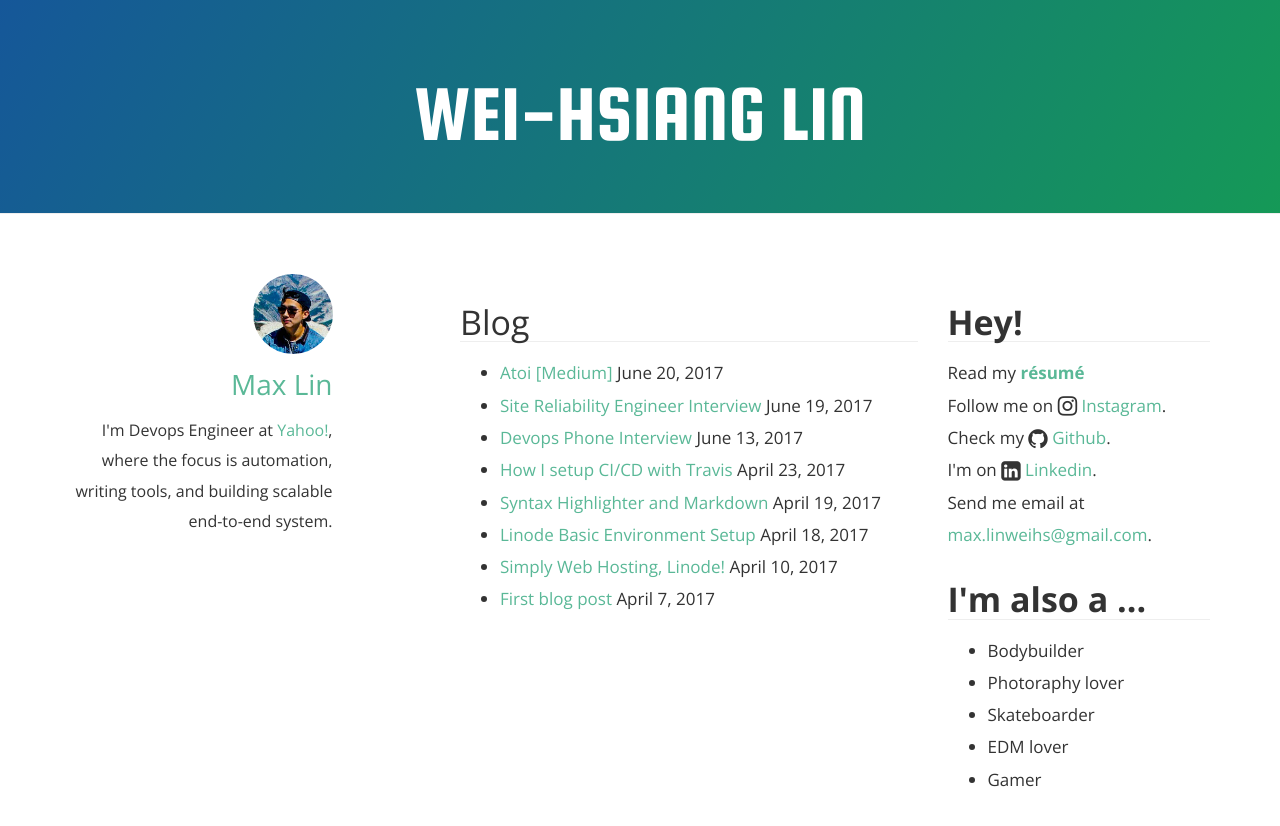
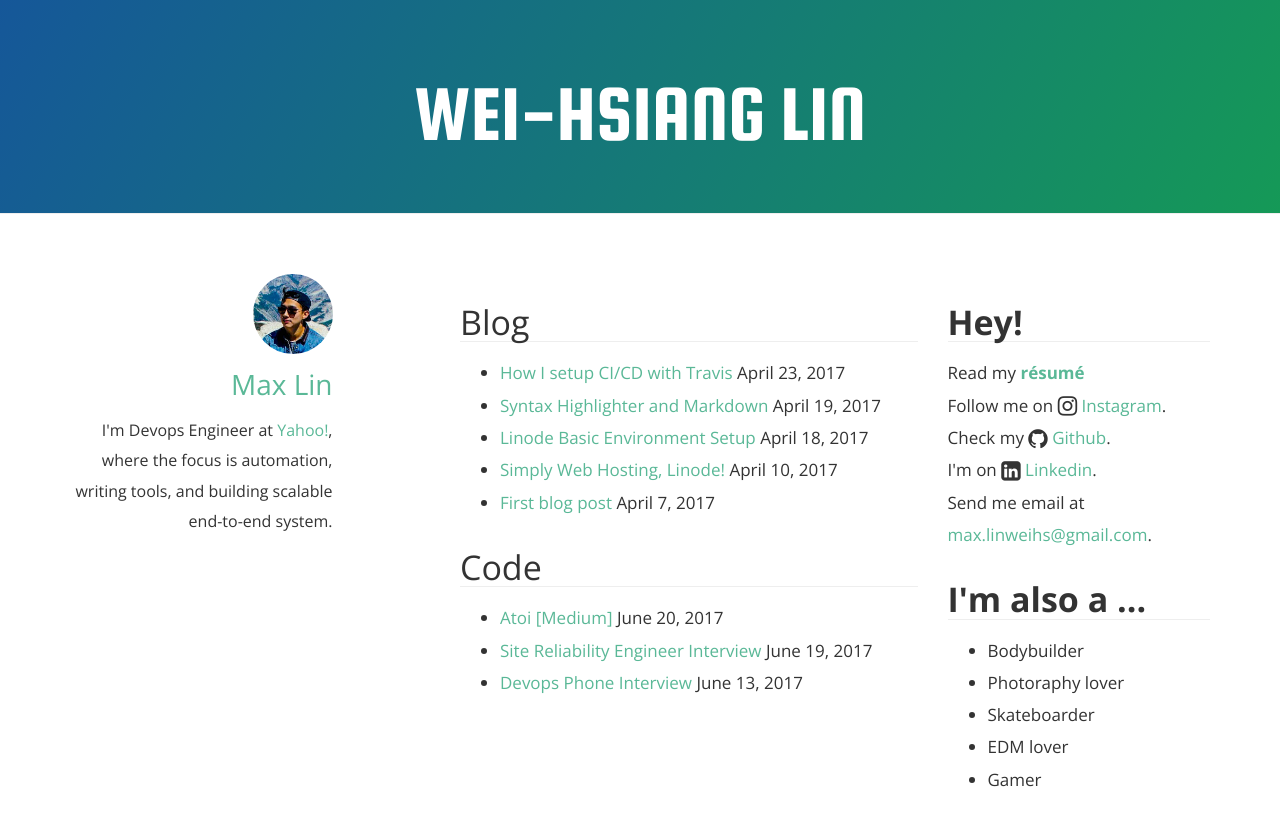
Before and after one commit to linweihs/maxlin.org, a Jekyll site: the page built from index.md, in a window 1280 px wide. Shown: the top 826 px of the page. Built offline with Jekyll 4.4.1, drawn with Linux system fonts in a browser that asks for light colours; Markdown is read by kramdown in place of the engine named in the settings.

Commit message:
separate index

```diff
--- a/index.md
+++ b/index.md
@@ -6,11 +6,26 @@ class: home
 <h2 class="bordered">Blog</h2>
 <ul>
     {% for post in site.posts %}
+        {% if post.categories contains 'blog' %}
     <li>
         <a href="{{ post.url }}">{{ post.title }}</a>
         <time datetime="{{post.date | date: "%Y-%m-%d"}}">
             {{ post.date | date: "%B %e, %Y" }}
         </time>
     </li>
+        {% endif %}
     {% endfor %}
 </ul>
+<h2 class="bordered">Code</h2>
+<ul>
+    {% for post in site.posts %}
+        {% if post.categories contains 'code' %}
+    <li>
+        <a href="{{ post.url }}">{{ post.title }}</a>
+        <time datetime="{{post.date | date: "%Y-%m-%d"}}">
+            {{ post.date | date: "%B %e, %Y" }}
+        </time>
+    </li>
+        {% endif %}
+    {% endfor %}
+</ul>
```
